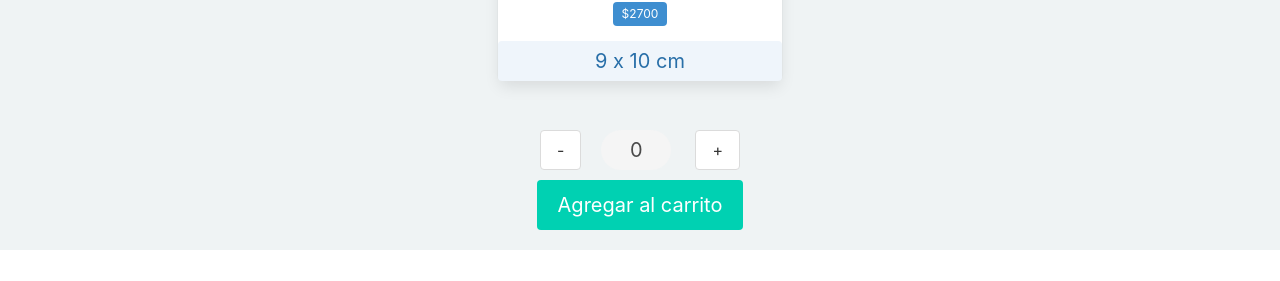
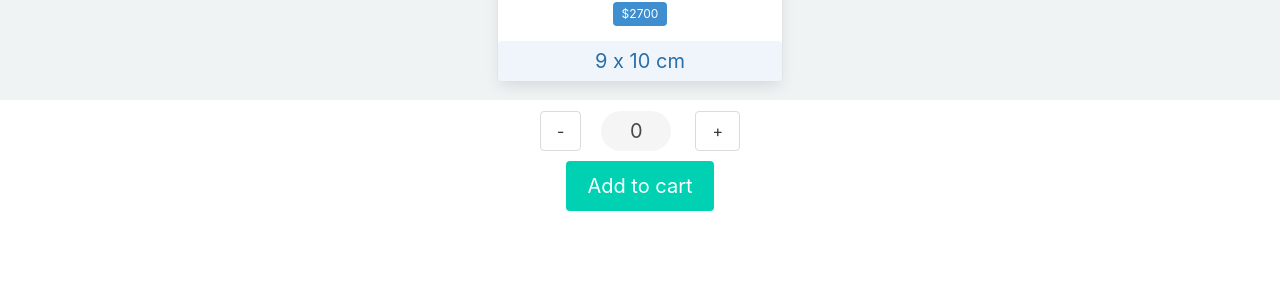
Before and after one commit to CarolinaUlla/funkos-ecommerce-ulla, a React (Create React App) app: page /item/1 in a window 1280 px wide. Shown: the part 393-674 px from the top of the page. Built offline with nearby package versions, Linux system fonts and the light colour scheme.

Commit message:
counter added

```diff
--- a/src/App.jsx
+++ b/src/App.jsx
@@ -3,6 +3,7 @@ import NavBar from './components/NavBar/NavBar';
 import ItemListContainer from './pages/ItemListContainer/ItemListContainer';
 import 'bulma/css/bulma.min.css';
 import ItemDetailContainer from './pages/ItemDetailContainer/ItemDetailContainer'
+import Cart from './pages/Cart/Cart';
 import { Routes, Route } from 'react-router-dom';
 
 function App() {
@@ -13,6 +14,7 @@ function App() {
         <Route path='/' element={<ItemListContainer greeting='Funkos available:' />}/>
         <Route path='/category/:categoryId' element={<ItemListContainer />}/>
         <Route path='/item/:id' element={<ItemDetailContainer/>}/>
+        <Route path='/cart' element={<Cart/>} />
       </Routes>
     </div>
   );
--- a/src/components/ItemCount/ItemCount.jsx
+++ b/src/components/ItemCount/ItemCount.jsx
@@ -26,7 +26,7 @@ function ItemCount({stock, initial, onAdd}) {
             <p className='plus button' onClick={(handlePlusButton)} > + </p>
           </div>
         <div>
-        <button className='addItem button is-primary is-medium' onClick={() => onAdd()}>Agregar al carrito</button>
+        <button className='addItem button is-primary is-medium' onClick={() => (count <= stock) && onAdd(count)}>Add to cart</button>
       </div>
     </div>
   );
--- a/src/components/ItemDetail/ItemDetail.css
+++ b/src/components/ItemDetail/ItemDetail.css
@@ -14,3 +14,11 @@
     display: flex;
     margin-top: 15px;
 }
+
+.buy {
+    margin-top: 20px;
+}
+
+.buy a {
+    color: white;
+}
--- a/src/components/ItemDetail/ItemDetail.jsx
+++ b/src/components/ItemDetail/ItemDetail.jsx
@@ -1,7 +1,17 @@
 import React from "react"
 import './ItemDetail.css'
+import { useState } from 'react'
+import { Link } from 'react-router-dom'
+import ItemCount from '../ItemCount/ItemCount'
 
-const ItemDetail = ({item}) => {
+function ItemDetail ({item}) {
+
+    const [totalProducts, setTotalProducts] = useState (null);
+
+    function addHandler (quantityToAdd){
+        setTotalProducts (quantityToAdd);
+        console.log('item agregado');
+    }
     return (
      <div className="detail-product">
             <div className='card is-shady'>
@@ -11,6 +21,12 @@ const ItemDetail = ({item}) => {
                     <p>{item?.detail}</p>
                     <p className="tag is-info">{item?.price}</p>
                     <p className="tag is-info is-light is-large" id="more-info">{item?.moreInfo}</p>
+                    <div className="count-container">
+                        {totalProducts ?
+                        <button className= "buy button is-primary is-medium"><Link to='/cart'>Review and Payment ({totalProducts} Funkos)</Link></button> :
+                        <ItemCount stock={item.stock} initial={0} onAdd={addHandler}></ItemCount>
+                        }
+                    </div>
                 </div>
             </div>
         </div>
--- /dev/null
+++ b/src/pages/Cart/Cart.jsx
@@ -0,0 +1,11 @@
+import React from 'react';
+
+function Cart(props) {
+  return (
+    <div>
+      CART
+    </div>
+  );
+}
+
+export default Cart;
--- a/src/pages/ItemDetailContainer/ItemDetailContainer.jsx
+++ b/src/pages/ItemDetailContainer/ItemDetailContainer.jsx
@@ -1,11 +1,6 @@
 import React, { useEffect , useState } from "react"
 import ItemDetail from '../../components/ItemDetail/ItemDetail'
-import ItemCount from '../../components/ItemCount/ItemCount'
 import { useParams } from 'react-router-dom'
-
-function cart (){
-    console.log('item agregado');
-  };
 
   function getItem(id) {
     const myPromise = new Promise((resolve, reject) => {
@@ -16,7 +11,8 @@ function cart (){
                 image: 'https://m.media-amazon.com/images/I/71n40hBlR4L._AC_SL1500_.jpg',
                 detail:'Funko medium',
                 price: '$2700',
-                moreInfo: '9 x 10 cm'
+                moreInfo: '9 x 10 cm',
+                stock: 5
               },
 
               {
@@ -25,7 +21,8 @@ function cart (){
                 image: 'https://m.media-amazon.com/images/I/41S1lN96GHL._AC_.jpg',
                 detail:'Funko medium',
                 price: '$2900',
-                moreInfo: '9 x 10 cm'
+                moreInfo: '9 x 10 cm',
+                stock: 3
               },
 
               {
@@ -34,7 +31,8 @@ function cart (){
                 image: 'https://m.media-amazon.com/images/I/61IjS-2zasL._AC_SY606_.jpg',
                 detail:'Funko key chain',
                 price: '$1500',
-                moreInfo: '5 x 5 cm'
+                moreInfo: '5 x 5 cm',
+                stock: 12
               },
 
               {
@@ -43,7 +41,8 @@ function cart (){
                 image: 'https://m.media-amazon.com/images/I/61nEyJzOMDL._AC_SY606_.jpg',
                 detail:'Funko medium',
                 price: '$3100',
-                moreInfo: '15 x 15 cm'
+                moreInfo: '15 x 15 cm',
+                stock: 8
               }
         ];
         const item = productsList.filter(item => item.id === parseInt(id));
@@ -71,7 +70,6 @@ function ItemDetailContainer() {
         return (
             <div>
                 <ItemDetail item={item}/>
-                <ItemCount stock={5} initial={0} onAdd={cart}></ItemCount>
             </div>
         )
     }
--- a/src/pages/ItemListContainer/ItemListContainer.jsx
+++ b/src/pages/ItemListContainer/ItemListContainer.jsx
@@ -17,7 +17,8 @@ import { useParams } from 'react-router-dom';
       image: 'https://m.media-amazon.com/images/I/71n40hBlR4L._AC_SL1500_.jpg',
       detail:'Funko medium',
       price: '$2700',
-      category: 'funkoMedium'
+      category: 'funkoMedium',
+      stock: 5
     },
 
     {
@@ -26,7 +27,8 @@ import { useParams } from 'react-router-dom';
       image: 'https://m.media-amazon.com/images/I/41S1lN96GHL._AC_.jpg',
       detail:'Funko medium',
       price: '$2900',
-      category: 'funkoMedium'
+      category: 'funkoMedium',
+      stock: 3
     },
 
     {
@@ -35,7 +37,8 @@ import { useParams } from 'react-router-dom';
       image: 'https://m.media-amazon.com/images/I/61IjS-2zasL._AC_SY606_.jpg',
       detail:'Funko key chain',
       price: '$1500',
-      category: 'funkoKeyChain'
+      category: 'funkoKeyChain',
+      stock: 8
     },
 
     {
@@ -44,7 +47,8 @@ import { useParams } from 'react-router-dom';
       image: 'https://m.media-amazon.com/images/I/61nEyJzOMDL._AC_SY606_.jpg',
       detail:'Funko large',
       price: '$5100',
-      category: 'funkoLarge'
+      category: 'funkoLarge',
+      stock: 12
     }
   ];
   const productsFiltered = category ? productsList.filter(p => p.category === category) : productsList;
```
